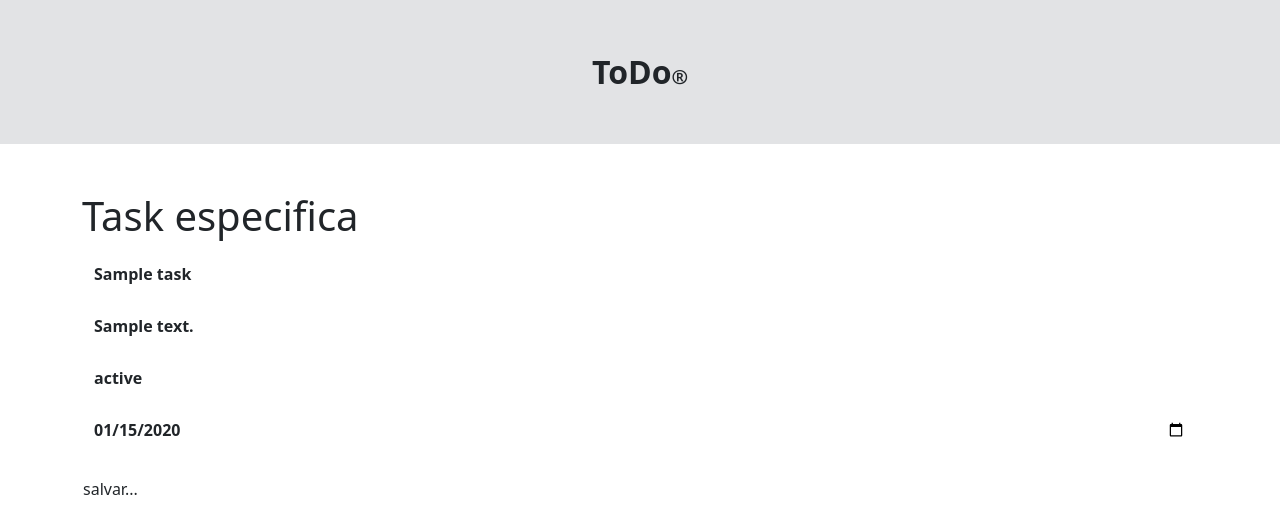
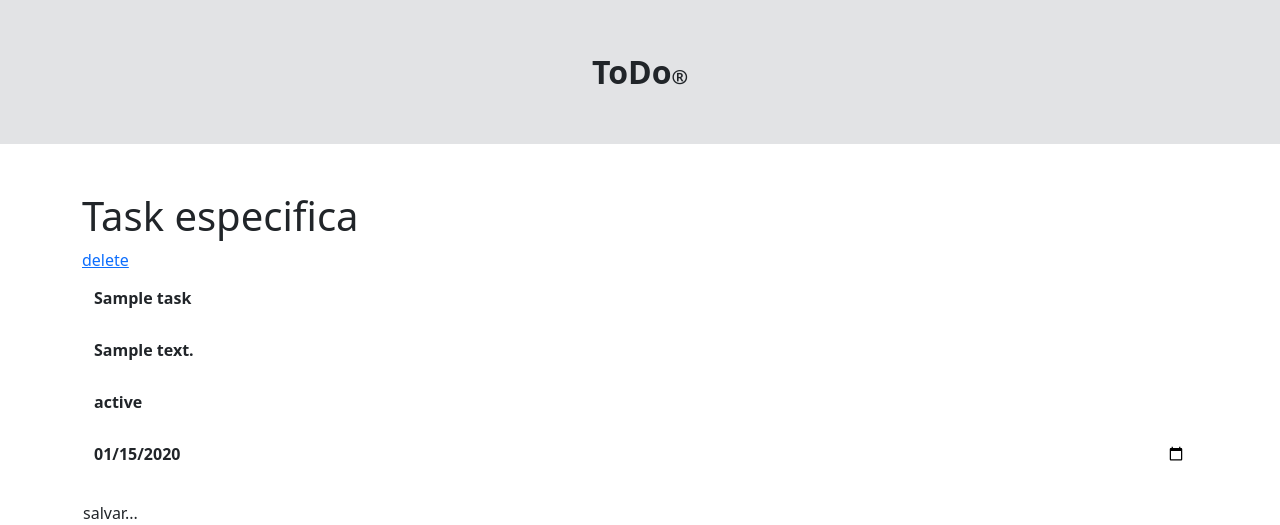
Before and after one commit to danielBRTanimacao/To-Do-python, a Django app: page /task/1/1/ in a window 1280 px wide. Shown: the top 525 px of the page. Run offline with Django 5.2, Linux system fonts and the light colour scheme; a user stored in the database is signed in; tables that the repository leaves empty hold one stand-in row (values such as "Sample post").

Commit message:
creating simple view do delete task and resolving update

```diff
--- a/ToDoApp/templates/pages/task.html
+++ b/ToDoApp/templates/pages/task.html
@@ -3,6 +3,9 @@
     {% include "partials/_header.html" %}
     <main class="container">
         <h1 class="pt-5">Task especifica</h1>
+        <span>
+            <a href="{% url "delete_task" task.id %}">delete</a>
+        </span>
         <form action="/" method="post" class="form-style">
             {% csrf_token %}
             {% for field in form %}
--- a/ToDoApp/urls.py
+++ b/ToDoApp/urls.py
@@ -6,5 +6,6 @@ urlpatterns = [
     path('login/', views.login_view, name='login'),
     path('create/', views.create_view, name='create'),
     path('logout/', views.logout_view, name='logout'),
-    path('task/<str:name>/<int:id>/',  views.task_view, name='task')
+    path('task/<str:name>/<int:id>/',  views.task_view, name='task'),
+    path('task/<int:id>/',  views.delete_task, name='delete_task')
 ]
--- a/ToDoApp/views/index_view.py
+++ b/ToDoApp/views/index_view.py
@@ -38,6 +38,13 @@ def task_view(request, name, id):
 
     context = {
         'title': f'task de {name}',
-        'form': form
+        'form': form,
+        'task': task
     }
     return render(request, 'pages/task.html', context)
+
+@login_required(login_url='login')
+def delete_task(request, id):
+    task_delete = get_object_or_404(Task, id=id, user=request.user)
+    task_delete.delete()
+    return redirect('index')
```
